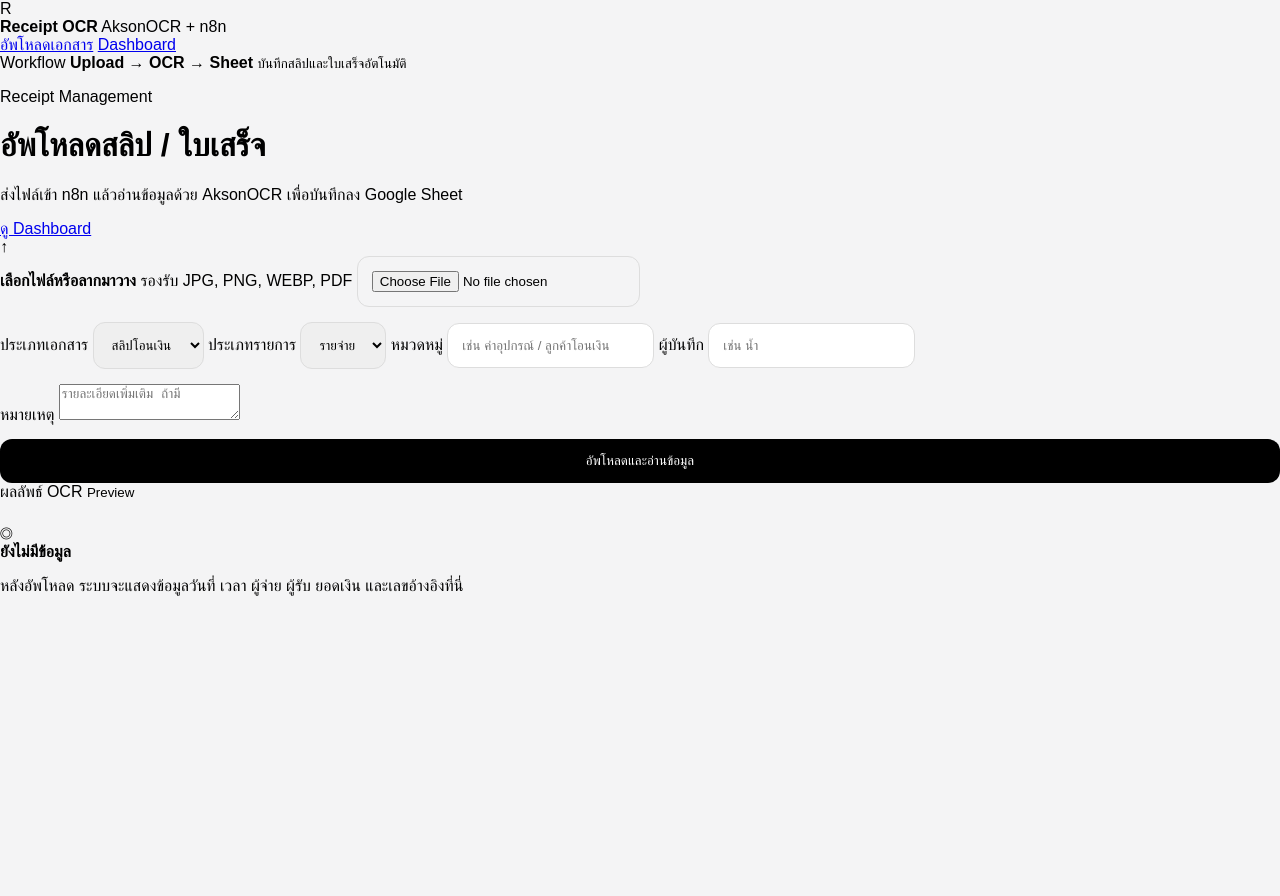
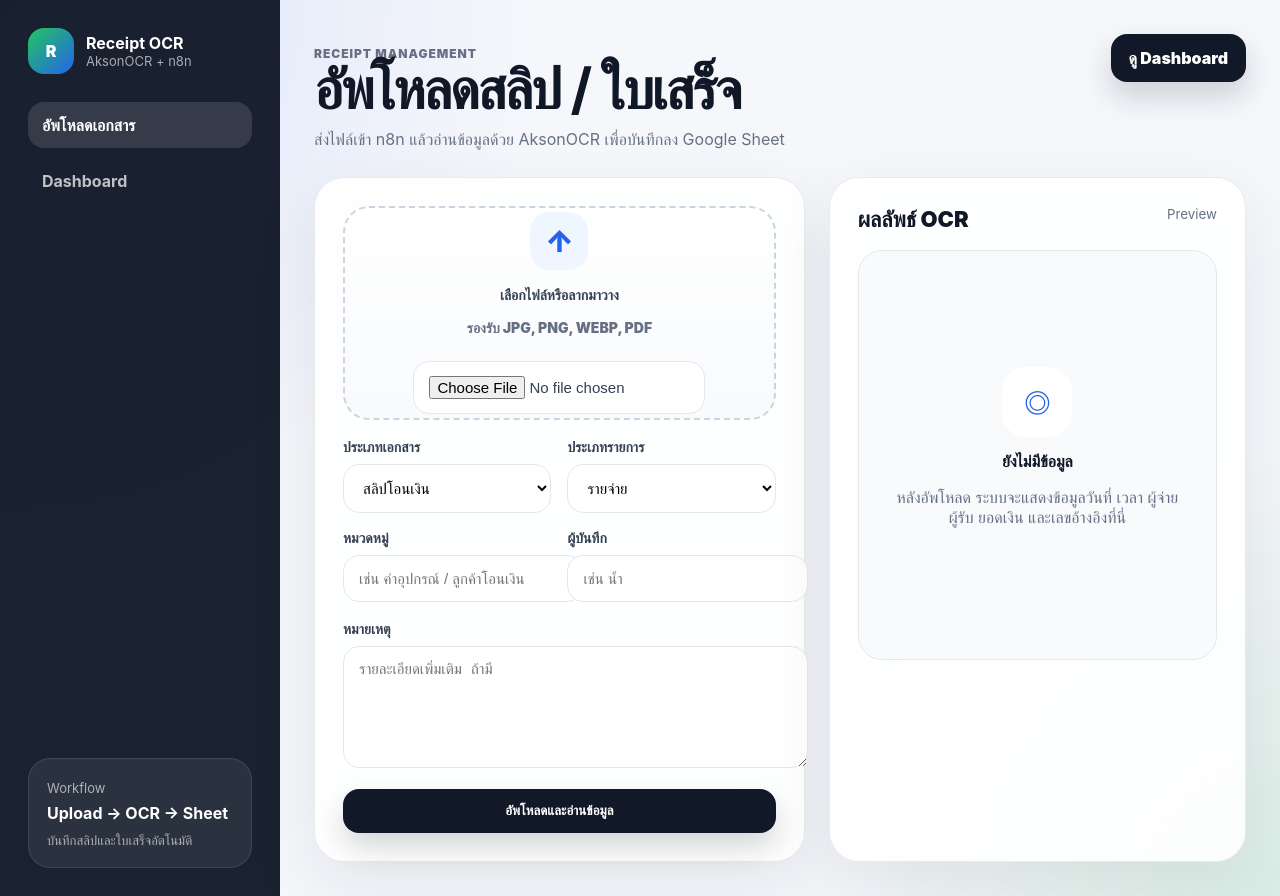
Before and after one commit to namnam1906/receipt-ocr-railway, a website: page public/index.html in a window 1280 px wide. Before the commit the page ends 800 px from the top, so only its background shows below. Drawn offline with Linux system fonts and the light colour scheme.

Commit message:
Update style.css

```diff
--- a/public/style.css
+++ b/public/style.css
@@ -1,118 +1,359 @@
+<!-- =========================
+public/style.css
+========================= -->
+<style>
+* { box-sizing: border-box; }
+
+:root {
+  --bg: #f6f7fb;
+  --panel: rgba(255,255,255,0.9);
+  --text: #101828;
+  --muted: #667085;
+  --border: #e4e7ec;
+  --dark: #111827;
+  --green: #16a34a;
+  --red: #e11d48;
+  --blue: #2563eb;
+  --shadow: 0 24px 70px rgba(16,24,40,.08);
+}
+
 body {
   margin: 0;
-  font-family: Arial, sans-serif;
-  background: #f4f4f5;
+  min-height: 100vh;
+  font-family: Inter, ui-sans-serif, system-ui, -apple-system, BlinkMacSystemFont, "Segoe UI", sans-serif;
+  color: var(--text);
+  background:
+    radial-gradient(circle at top left, rgba(37,99,235,.14), transparent 35%),
+    radial-gradient(circle at bottom right, rgba(22,163,74,.12), transparent 30%),
+    var(--bg);
 }
 
-.topbar {
-  background: white;
-  padding: 16px 24px;
+.app-shell {
+  display: grid;
+  grid-template-columns: 280px 1fr;
+  min-height: 100vh;
+}
+
+.sidebar {
+  padding: 28px;
+  background: rgba(17,24,39,.96);
+  color: white;
+  display: flex;
+  flex-direction: column;
+  gap: 28px;
+}
+
+.brand {
+  display: flex;
+  align-items: center;
+  gap: 12px;
+}
+
+.brand-icon {
+  width: 46px;
+  height: 46px;
+  border-radius: 16px;
+  background: linear-gradient(135deg, #22c55e, #2563eb);
+  display: grid;
+  place-items: center;
+  font-weight: 900;
+}
+
+.brand strong,
+.brand span {
+  display: block;
+}
+
+.brand span,
+.sidebar-card small,
+.sidebar-card span {
+  color: rgba(255,255,255,.62);
+  font-size: 13px;
+}
+
+.nav-menu {
+  display: grid;
+  gap: 10px;
+}
+
+.nav-menu a {
+  color: rgba(255,255,255,.72);
+  text-decoration: none;
+  padding: 13px 14px;
+  border-radius: 16px;
+  font-weight: 700;
+}
+
+.nav-menu a.active,
+.nav-menu a:hover {
+  background: rgba(255,255,255,.12);
+  color: white;
+}
+
+.sidebar-card {
+  margin-top: auto;
+  padding: 18px;
+  border-radius: 22px;
+  background: rgba(255,255,255,.08);
+  border: 1px solid rgba(255,255,255,.1);
+}
+
+.sidebar-card strong {
+  display: block;
+  margin: 6px 0;
+}
+
+.main-content {
+  padding: 34px;
+}
+
+.page-header {
   display: flex;
   justify-content: space-between;
+  align-items: flex-start;
+  gap: 20px;
+  margin-bottom: 28px;
 }
 
-.container {
-  max-width: 1000px;
-  margin: auto;
-  padding: 40px 20px;
+.eyebrow {
+  color: var(--blue);
+  font-weight: 900;
+  text-transform: uppercase;
+  letter-spacing: .08em;
+  font-size: 12px;
+  margin: 0 0 8px;
 }
 
-.card {
-  background: white;
-  border-radius: 20px;
-  padding: 30px;
+.page-header h1 {
+  font-size: clamp(32px, 5vw, 56px);
+  line-height: 1;
+  margin: 0;
+  letter-spacing: -.04em;
+}
+
+.page-header p {
+  color: var(--muted);
+  margin: 12px 0 0;
+}
+
+.header-link,
+.primary-btn,
+.result-actions a {
+  border: 0;
+  background: var(--dark);
+  color: white;
+  text-decoration: none;
+  padding: 14px 18px;
+  border-radius: 16px;
+  font-weight: 900;
+  cursor: pointer;
+  box-shadow: 0 14px 30px rgba(17,24,39,.18);
+}
+
+.upload-layout {
+  display: grid;
+  grid-template-columns: 1fr .85fr;
+  gap: 24px;
+}
+
+.panel,
+.stat-card {
+  background: var(--panel);
+  border: 1px solid rgba(228,231,236,.85);
+  box-shadow: var(--shadow);
+  backdrop-filter: blur(16px);
+  border-radius: 30px;
+  padding: 28px;
 }
 
 form {
-  display: flex;
-  flex-direction: column;
-  gap: 15px;
+  display: grid;
+  gap: 18px;
 }
 
-input, select, button {
-  padding: 14px;
-  border-radius: 12px;
-  border: 1px solid #ddd;
+.dropzone {
+  display: grid;
+  place-items: center;
+  gap: 8px;
+  text-align: center;
+  min-height: 210px;
+  border-radius: 26px;
+  border: 2px dashed #cbd5e1;
+  background: linear-gradient(180deg, #fff, #f8fafc);
+  cursor: pointer;
+  transition: .2s ease;
 }
 
-button {
-  background: black;
-  color: white;
-  border: none;
+.dropzone:hover {
+  transform: translateY(-2px);
+  border-color: var(--blue);
 }
 
-table {
-  width: 100%;
-  border-collapse: collapse;
+.dropzone-icon {
+  width: 58px;
+  height: 58px;
+  display: grid;
+  place-items: center;
+  border-radius: 20px;
+  background: #eff6ff;
+  color: var(--blue);
+  font-size: 30px;
+  font-weight: 900;
 }
 
-th, td {
-  border-bottom: 1px solid #eee;
-  padding: 14px;
+.dropzone input {
+  max-width: 260px;
 }
 
-#result {
-  margin-top: 24px;
+.dropzone span,
+.empty-state p,
+.panel-title small,
+.table-header p {
+  color: var(--muted);
+}
+
+.form-grid,
+.stats-grid {
+  display: grid;
+  grid-template-columns: repeat(2, minmax(0, 1fr));
+  gap: 16px;
+}
+
+.stats-grid {
+  grid-template-columns: repeat(3, minmax(0, 1fr));
+  margin-bottom: 24px;
+}
+
+label {
+  font-size: 14px;
+  font-weight: 900;
+  color: #344054;
+}
+
+input,
+select,
+textarea {
+  width: 100%;
+  margin-top: 8px;
+  border: 1px solid var(--border);
+  background: white;
+  border-radius: 16px;
+  padding: 14px 15px;
+  font-size: 15px;
+  outline: none;
+}
+
+input:focus,
+select:focus,
+textarea:focus {
+  border-color: var(--blue);
+  box-shadow: 0 0 0 4px rgba(37,99,235,.1);
+}
+
+textarea {
+  resize: vertical;
+  min-height: 92px;
+}
+
+.panel-title,
+.table-header {
+  display: flex;
+  justify-content: space-between;
+  align-items: flex-start;
+  gap: 16px;
+  margin-bottom: 18px;
+}
+
+.panel-title span,
+.table-header h2 {
+  font-size: 22px;
+  font-weight: 950;
+  margin: 0;
+}
+
+.empty-state {
+  min-height: 360px;
+  display: grid;
+  place-items: center;
+  text-align: center;
+  align-content: center;
+  padding: 24px;
+  border-radius: 24px;
+  background: #f8fafc;
+  border: 1px solid var(--border);
+}
+
+.empty-icon {
+  width: 70px;
+  height: 70px;
+  border-radius: 24px;
+  display: grid;
+  place-items: center;
+  background: white;
+  color: var(--blue);
+  font-size: 32px;
+  margin-bottom: 14px;
+}
+
+.loading,
+.error-card,
+.result-card {
+  padding: 22px;
+  border-radius: 24px;
 }
 
 .loading {
-  padding: 18px;
-  border-radius: 16px;
-  background: #f4f4f5;
-  color: #52525b;
+  background: #eff6ff;
+  color: #1d4ed8;
+  font-weight: 900;
   text-align: center;
 }
 
+.error-card {
+  background: #fff1f2;
+  color: #be123c;
+}
+
 .result-card {
-  margin-top: 20px;
-  padding: 24px;
-  border-radius: 24px;
   background: #f8fafc;
-  border: 1px solid #e2e8f0;
+  border: 1px solid var(--border);
 }
 
 .success-icon {
-  width: 48px;
-  height: 48px;
-  border-radius: 999px;
+  width: 54px;
+  height: 54px;
+  border-radius: 18px;
   background: #dcfce7;
-  color: #16a34a;
-  display: flex;
-  align-items: center;
-  justify-content: center;
-  font-size: 28px;
-  font-weight: bold;
+  color: var(--green);
+  display: grid;
+  place-items: center;
+  font-size: 30px;
+  font-weight: 950;
   margin-bottom: 12px;
-}
-
-.result-card h3 {
-  margin: 0;
-  font-size: 24px;
 }
 
 .result-grid {
   display: grid;
   grid-template-columns: 1fr 1fr;
-  gap: 14px;
-  margin-top: 20px;
+  gap: 12px;
+  margin-top: 18px;
 }
 
 .result-grid div {
   background: white;
-  border: 1px solid #e4e4e7;
-  border-radius: 16px;
+  border: 1px solid var(--border);
+  border-radius: 18px;
   padding: 14px;
 }
 
 .result-grid span {
   display: block;
-  color: #71717a;
-  font-size: 13px;
+  color: var(--muted);
+  font-size: 12px;
   margin-bottom: 6px;
 }
 
 .result-grid strong {
-  font-size: 16px;
   word-break: break-word;
 }
 
@@ -127,37 +368,134 @@ th, td {
   margin-top: 18px;
 }
 
+.result-actions a:first-child {
+  color: var(--dark);
+  background: white;
+  border: 1px solid var(--border);
+  box-shadow: none;
+  text-align: center;
+}
+
 .result-actions a {
   text-align: center;
-  padding: 13px;
-  border-radius: 14px;
-  text-decoration: none;
-  font-weight: bold;
-  background: #18181b;
-  color: white;
 }
 
-.result-actions a:first-child {
-  background: white;
-  color: #18181b;
-  border: 1px solid #d4d4d8;
+.stat-card span {
+  color: var(--muted);
+  font-weight: 800;
 }
 
-.error-card {
-  margin-top: 20px;
-  padding: 20px;
-  border-radius: 18px;
-  background: #fff1f2;
+.stat-card strong {
+  display: block;
+  margin-top: 10px;
+  font-size: clamp(26px, 4vw, 38px);
+  letter-spacing: -.03em;
+}
+
+.income-card strong { color: var(--green); }
+.expense-card strong { color: var(--red); }
+.net-card strong { color: var(--blue); }
+
+.toolbar {
+  display: grid;
+  grid-template-columns: minmax(240px, 1fr) 160px;
+  gap: 12px;
+}
+
+.table-wrap {
+  width: 100%;
+  overflow-x: auto;
+}
+
+table {
+  width: 100%;
+  border-collapse: collapse;
+  min-width: 980px;
+}
+
+th,
+td {
+  padding: 16px 14px;
+  border-bottom: 1px solid var(--border);
+  text-align: left;
+  vertical-align: top;
+}
+
+th {
+  color: var(--muted);
+  font-size: 13px;
+  text-transform: uppercase;
+  letter-spacing: .04em;
+}
+
+tbody tr:hover {
+  background: #f8fafc;
+}
+
+.pill,
+.status-pill {
+  display: inline-flex;
+  padding: 7px 10px;
+  border-radius: 999px;
+  font-size: 12px;
+  font-weight: 900;
+  white-space: nowrap;
+}
+
+.pill.income {
+  background: #dcfce7;
+  color: #15803d;
+}
+
+.pill.expense {
+  background: #ffe4e6;
   color: #be123c;
 }
 
-@media (max-width: 720px) {
+.status-pill {
+  background: #fef3c7;
+  color: #92400e;
+}
+
+@media (max-width: 980px) {
+  .app-shell {
+    grid-template-columns: 1fr;
+  }
+
+  .sidebar {
+    position: static;
+    padding: 18px;
+  }
+
+  .nav-menu {
+    grid-template-columns: 1fr 1fr;
+  }
+
+  .sidebar-card {
+    display: none;
+  }
+
+  .main-content {
+    padding: 22px;
+  }
+
+  .page-header,
+  .upload-layout,
+  .stats-grid,
+  .form-grid,
   .result-grid,
-  .result-actions {
+  .result-actions,
+  .toolbar {
     grid-template-columns: 1fr;
+    display: grid;
+  }
+
+  .header-link {
+    text-align: center;
   }
 
   .result-grid .wide {
     grid-column: span 1;
   }
 }
+</style>
```
